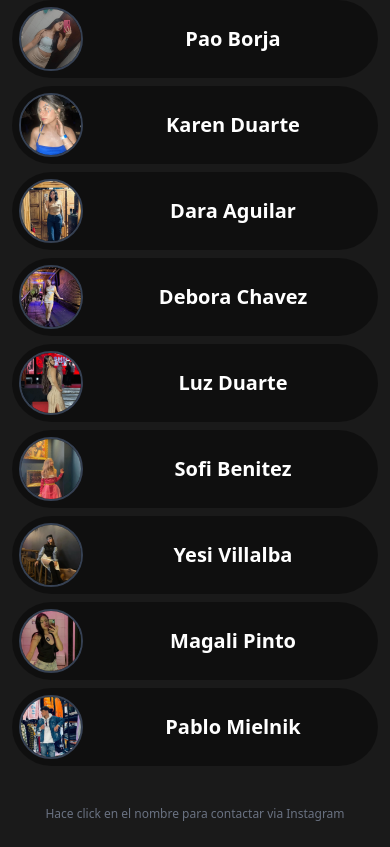
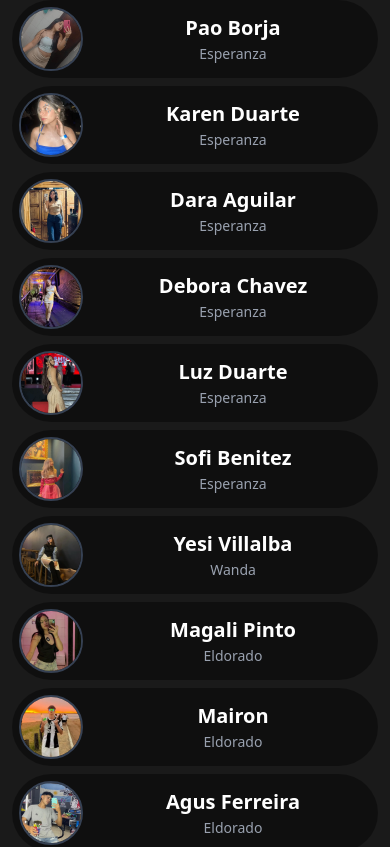
Before and after one commit to JavierCodely/paginaparapublicas, a React (Vite) app in the folder rrpp/: page / in a window 390 px wide. Shown: the part 900-1747 px from the top of the page. Built offline with nearby package versions, Linux system fonts and the light colour scheme.

Commit message:
actuliaacon

```diff
--- a/rrpp/src/App.tsx
+++ b/rrpp/src/App.tsx
@@ -70,6 +70,7 @@ function App() {
                   name={`${rrpp.nombre} ${rrpp.apellido}`}
                   photoUrl={rrpp.urlImagen}
                   instagramUsername={rrpp.instagramUsername}
+                  location={rrpp.ubicacion}
                   isFirstImage={index < 3}
                 />
               ))
--- a/rrpp/src/components/RRPPCard.tsx
+++ b/rrpp/src/components/RRPPCard.tsx
@@ -5,6 +5,7 @@ interface RRPPCardProps {
   name: string;
   photoUrl: string;
   instagramUsername: string;
+  location: string;
   className?: string;
   isFirstImage?: boolean;
 }
@@ -13,6 +14,7 @@ export const RRPPCard = ({
   name,
   photoUrl,
   instagramUsername,
+  location,
   className = '',
   isFirstImage = false
 }: RRPPCardProps) => {
@@ -76,22 +78,26 @@ export const RRPPCard = ({
             />
           </div>
 
-          {/* Nombre clickeable centrado */}
+          {/* Nombre y ubicación clickeable centrado */}
           <a
             href={instagramUrl}
             onClick={handleClick}
             rel="noopener"
             className="
               flex-1 text-center
-              text-white font-semibold text-xl sm:text-2xl md:text-3xl
+              flex flex-col items-center justify-center
               hover:text-blue-400
               transition-colors duration-200
               focus:outline-none focus:ring-2 focus:ring-blue-500 focus:ring-offset-2 focus:ring-offset-black
               rounded px-2 py-1
-              break-words
             "
           >
-            {name}
+            <span className="text-white font-semibold text-xl sm:text-2xl md:text-3xl break-words">
+              {name}
+            </span>
+            <span className="text-gray-400 text-sm sm:text-base md:text-lg mt-0.5">
+              {location}
+            </span>
           </a>
         </div>
       </div>
--- a/rrpp/src/data/rrppData.ts
+++ b/rrpp/src/data/rrppData.ts
@@ -150,6 +150,20 @@ const rrppDataSinId: Omit<RRPPData, 'id'>[] = [
     ubicacion: 'Eldorado',
   },
   {
+    nombre: 'Mairon',
+    apellido: '',
+    urlImagen: '/fotos/mairon.webp',
+    instagramUsername: 'maironn._',
+    ubicacion: 'Eldorado',
+  },
+  {
+    nombre: 'Agus',
+    apellido: 'Ferreira',
+    urlImagen: '/fotos/agusferreira.webp',
+    instagramUsername: 'aguuss_ferreiiraa',
+    ubicacion: 'Eldorado',
+  },
+  {
     nombre: 'Pablo',
     apellido: 'Mielnik',
     urlImagen: '/fotos/pablomielnik.webp',
```
Also changed, not shown: rrpp/public/fotos/agusferreira.webp (added), rrpp/public/fotos/mairon.webp (added).
